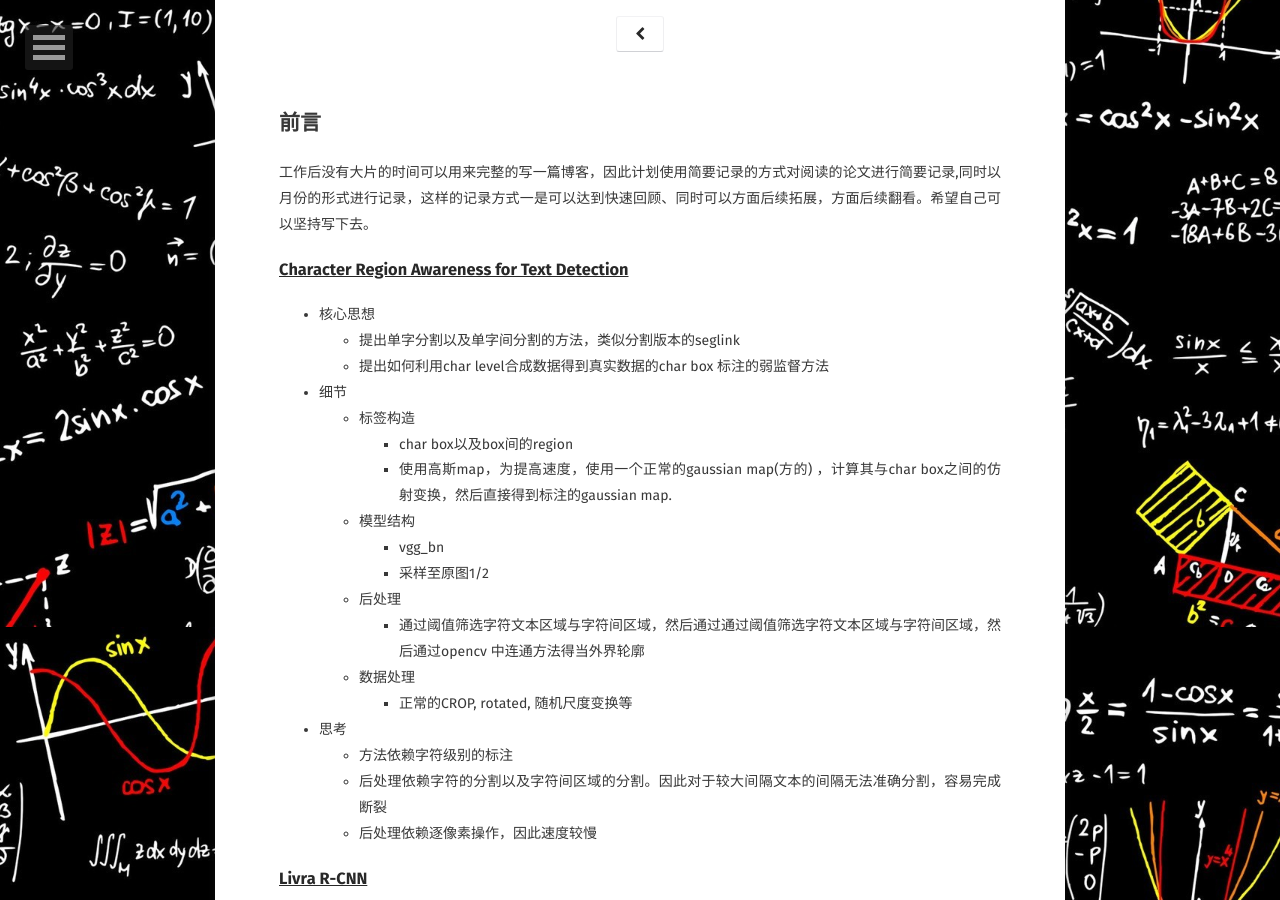
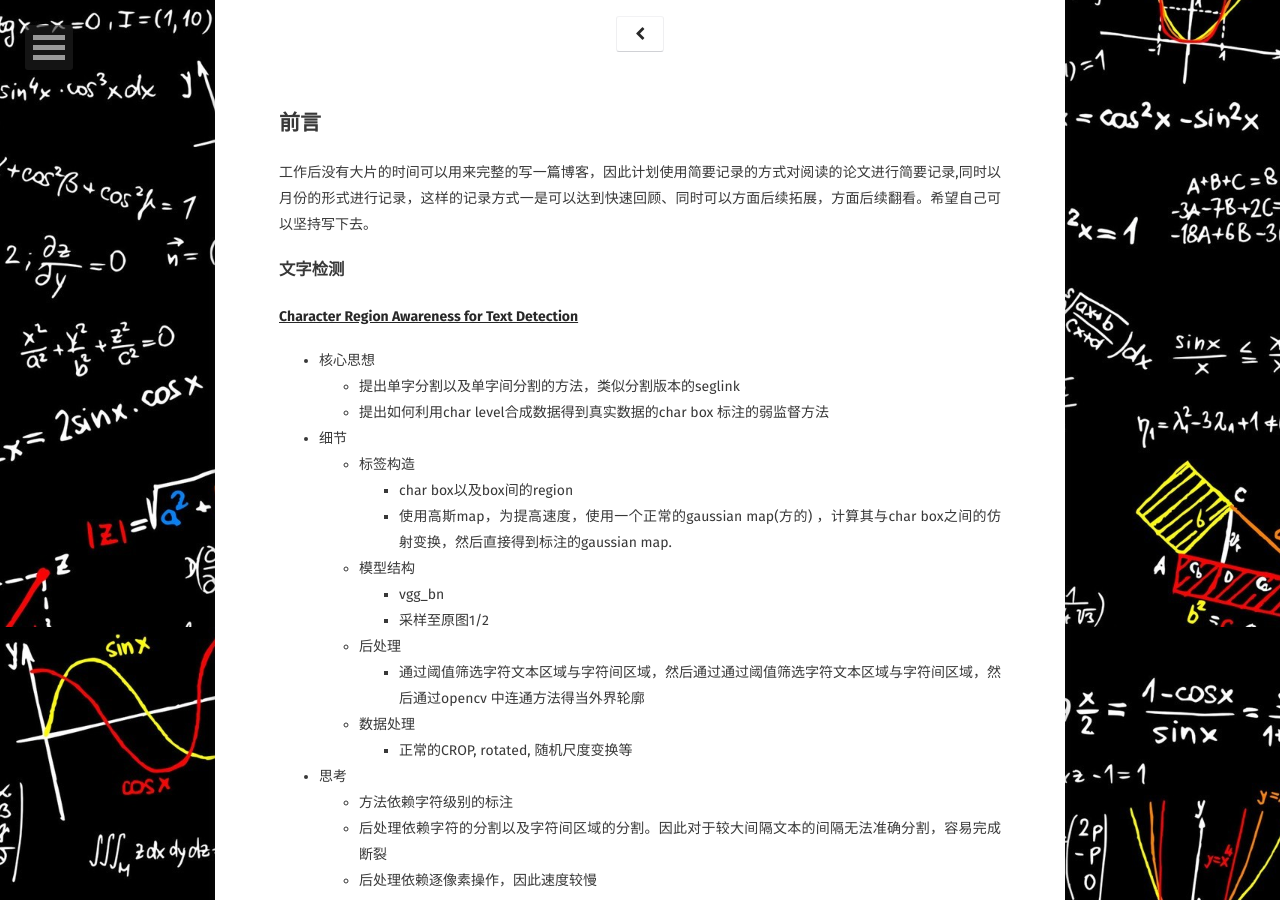
Before and after one commit to saicoco/saicoco.github.io, a Jekyll site: the page built from _posts/2019-04-21-text-detection.md, in a window 1280 px wide and 900 px high, scrolled down 273 px. Built offline with Jekyll 4.4.1, drawn with Linux system fonts in a browser that asks for light colours; some web fonts are replaced; comment, search, counter and statistics services are not loaded.

Commit message:
fix前言

```diff
--- a/_posts/2019-04-21-text-detection.md
+++ b/_posts/2019-04-21-text-detection.md
@@ -13,7 +13,12 @@ description: Scene Text Recognition
 
 ## 前言
 工作后没有大片的时间可以用来完整的写一篇博客，因此计划使用简要记录的方式对阅读的论文进行简要记录,同时以月份的形式进行记录，这样的记录方式一是可以达到快速回顾、同时可以方面后续拓展，方面后续翻看。希望自己可以坚持写下去。
-### [Character Region Awareness for Text Detection](https://www.arxiv-vanity.com/papers/1904.01941/)
+
+### 文字检测
+
+
+
+#### [Character Region Awareness for Text Detection](https://www.arxiv-vanity.com/papers/1904.01941/)
 * 核心思想
     * 提出单字分割以及单字间分割的方法，类似分割版本的seglink
     * 提出如何利用char level合成数据得到真实数据的char box 标注的弱监督方法
@@ -35,7 +40,11 @@ description: Scene Text Recognition
 
 
 
-### [Livra R-CNN](<https://www.arxiv-vanity.com/papers/1904.02701/)
+### 目标检测
+
+
+
+#### [Livra R-CNN](<https://www.arxiv-vanity.com/papers/1904.02701/)
 
 - 核心思想
 - 细节
```
